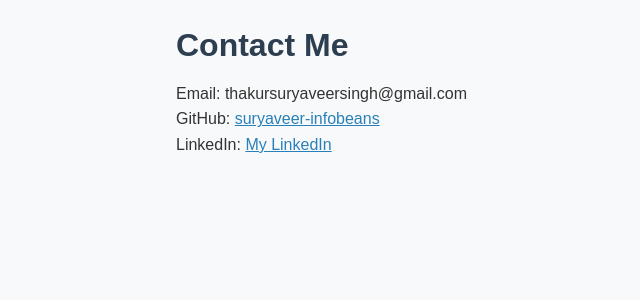
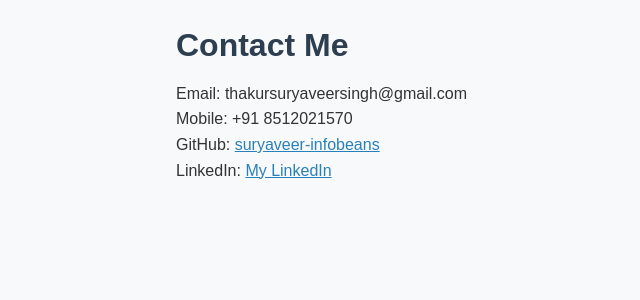
Before and after one commit to suryaveer-infobeans/portfolio, a Flask app: page /contact in a window 1280 px wide. Shown: the part 46-346 px from the top of the page, without its empty margins (14-654 px from the left). Run offline with Flask 3, Linux system fonts and the light colour scheme.

Commit message:
update contact.html

```diff
--- a/templates/contact.html
+++ b/templates/contact.html
@@ -2,6 +2,7 @@
 {% block content %}
   <h1>Contact Me</h1>
   <p>Email: thakursuryaveersingh@gmail.com</p>
+  <p>Mobile: +91 8512021570</p>
   <p>GitHub: <a href="https://github.com/suryaveer-infobeans" target="_blank">suryaveer-infobeans</a></p>
   <p>LinkedIn: <a href="https://www.linkedin.com/in/thakur-suryaveer-singh/" target="_blank">My LinkedIn</a></p>
 {% endblock %}
```
